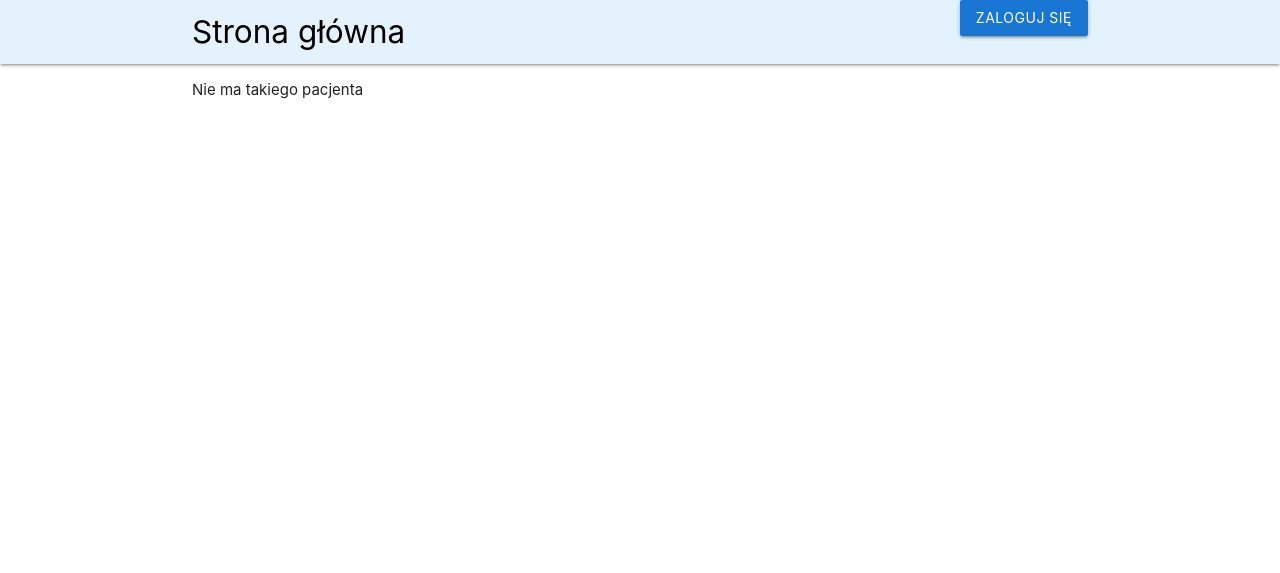
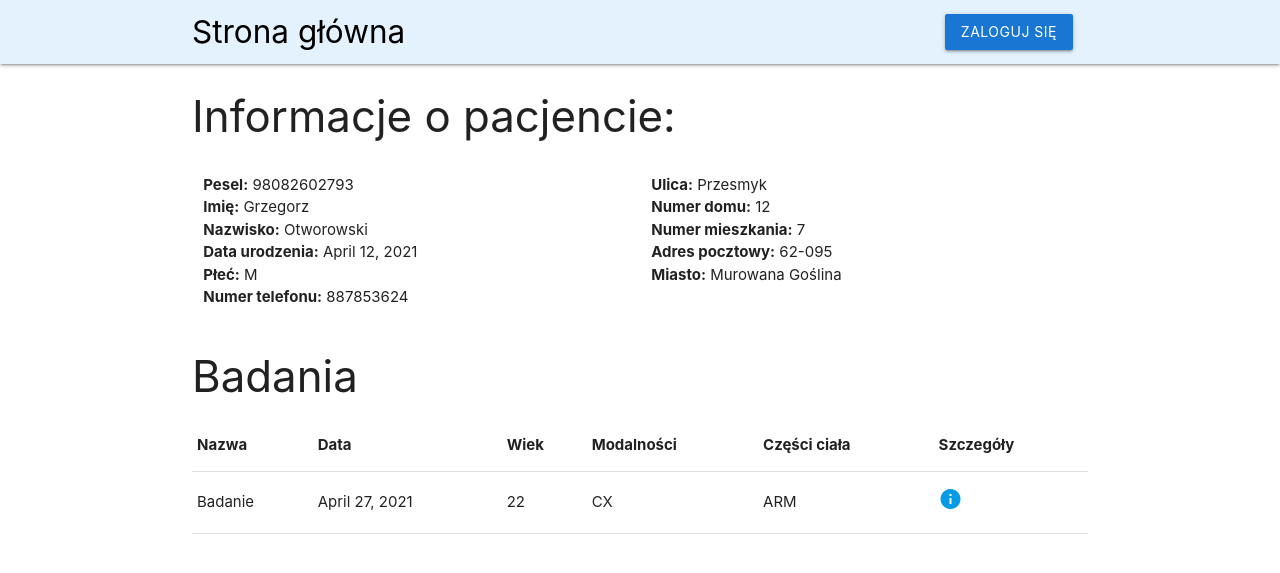
Before and after one commit to aleksanderLisiecki/projektSzpital, a Django app: page /patient/98082602793/ in a window 1280 px wide. Shown: the top 573 px of the page. Run offline with Django 3.2, Linux system fonts and the light colour scheme; data comes from the database, SQL or seed files in the repository.

Commit message:
Final front version

```diff
--- a/pacjenci/models.py
+++ b/pacjenci/models.py
@@ -65,6 +65,7 @@ class DICOM(models.Model):
     instance = models.IntegerField()
     location = models.CharField(max_length=20)
     series = models.ForeignKey(Series, on_delete=models.CASCADE)
+    # dicom_file = models.FileField(blank=True, default=None, null=True)
 
     def __str__(self):
         return self.series.__str__() + '/' + str(self.instance)
--- a/pacjenci/templates/main.html
+++ b/pacjenci/templates/main.html
@@ -13,7 +13,10 @@
         <div class="nav-wrapper blue lighten-5">
             <div class="container">
                 <a href="/list/" class="left brand-logo black-text">Strona główna</a>
-                <a href="/admin/" class="right waves-effect waves-light btn blue darken-2">Zaloguj się</a>
+                <ul class="right">
+                    <li><a href="/admin/" class="waves-effect waves-light btn blue darken-2">Zaloguj się</a></li>
+                </ul>
+
             </div>
 
         </div>
--- a/pacjenci/templates/patient_info.html
+++ b/pacjenci/templates/patient_info.html
@@ -1,13 +1,49 @@
 {% extends 'main.html' %}
 {% block patient %}
+<div>
+    <h3>Informacje o pacjencie:</h3>
+    <div class="row">
+        <ul class="col s6">
+            <li><b>Pesel:</b> {{patient_data.pesel}}</li>
+            <li><b>Imię:</b> {{patient_data.first_name}}</li>
+            <li><b>Nazwisko:</b> {{patient_data.surname}}</li>
+            <li><b>Data urodzenia:</b> {{patient_data.birthdate}}</li>
+            <li><b>Płeć:</b> {{patient_data.sex}}</li>
+            <li><b>Numer telefonu:</b> {{patient_data.phone_no}}</li>
+        </ul>
+        <ul class="col s6">
+            <li><b>Ulica:</b> {{patient_data.street_name}}</li>
+            <li><b>Numer domu:</b> {{patient_data.house_no}}</li>
+            <li><b>Numer mieszkania:</b> {{patient_data.flat_no}}</li>
+            <li><b>Adres pocztowy:</b> {{patient_data.postal_code}}</li>
+            <li><b>Miasto:</b> {{patient_data.city}}</li>
+        </ul>
+    </div>
+    <h3>Badania</h3>
+    <table class="highlight">
+        <thead>
+            <tr>
+                <th>Nazwa</th>
+                <th>Data</th>
+                <th>Wiek</th>
+                <th>Modalności</th>
+                <th>Części ciała</th>
+                <th>Szczegóły</th>
+            </tr>
+        </thead>
 
-{% if patient_details %}
-
-<p>{{patient_details.name}}</p>
-<p>{{patient_details.surname}}</p>
-<p>{{patient_details.surname}}</p>
-
-{% else %}
-<p>Nie ma takiego pacjenta</p>
-{% endif %}
+        <tbody>
+            {% for studies in patient_studies %}
+            <tr>
+                <td>{{studies.name}}</td>
+                <td>{{studies.study_date}}</td>
+                <td>{{studies.age}}</td>
+                <td>{{studies.modalities}}</td>
+                <td>{{studies.body_parts}}</td>
+                <td> <a href="/studies/{{studies.id}}"><i class="material-icons">info</i></a></td>
+            </tr>
+            {% endfor %}
+        </tbody>
+    </table>
+</div>
 {% endblock patient %}
--- a/pacjenci/views.py
+++ b/pacjenci/views.py
@@ -1,6 +1,6 @@
 from django.shortcuts import render
 from django.http import HttpResponse
-from .models import Patient
+from .models import *
 
 
 def index(request):
@@ -14,8 +14,28 @@ def patient_list(request):
     return render(request, 'patient_list.html', data)
 
 def patient_info(request, id):
-    patient_data = Patient.objects.get(pk=id)
+    patient_data = Patient.objects.get(pesel=id)
+    patient_studies = Studies.objects.filter(patient = id)
     data = {
-        'patient_data' : patient_data
+        'patient_data' : patient_data,
+        'patient_studies' : patient_studies
     }
     return render(request, 'patient_info.html', data)
+
+def studies_info(request, id):
+    studies_data = Studies.objects.get(pk=id)
+    studies_series = Series.objects.filter(pk = id)
+    data = {
+        'studies_data' : studies_data,
+        'studies_series' : studies_series
+    }
+    return render(request, 'studies_info.html', data)
+
+def series_info(request, id):
+    series_data = Series.objects.get(pk=id)
+    dicom_list = DICOM.objects.filter(pk = id)
+    data = {
+        'series_data' : series_data,
+        'dicom_list' : dicom_list
+    }
+    return render(request, 'series_info.html', data)
--- a/projektSzpital/urls.py
+++ b/projektSzpital/urls.py
@@ -22,4 +22,6 @@ urlpatterns = [
     path('', index),
     path('list/', patient_list, name='patient_list'),
     path('patient/<id>/', patient_info, name='patient_info'),
+    path('studies/<id>/', studies_info, name='studies_info'),
+    path('series/<id>/', series_info, name='series_info'),
 ]
```
Also changed, not shown: pacjenci/templates/patient_list.html (+8 -2 lines), pacjenci/templates/series_info.html (added, +35 -0 lines), pacjenci/templates/studies_info.html (added, +43 -0 lines), pacjenci/templates/studies_list.html (added, +28 -0 lines).
